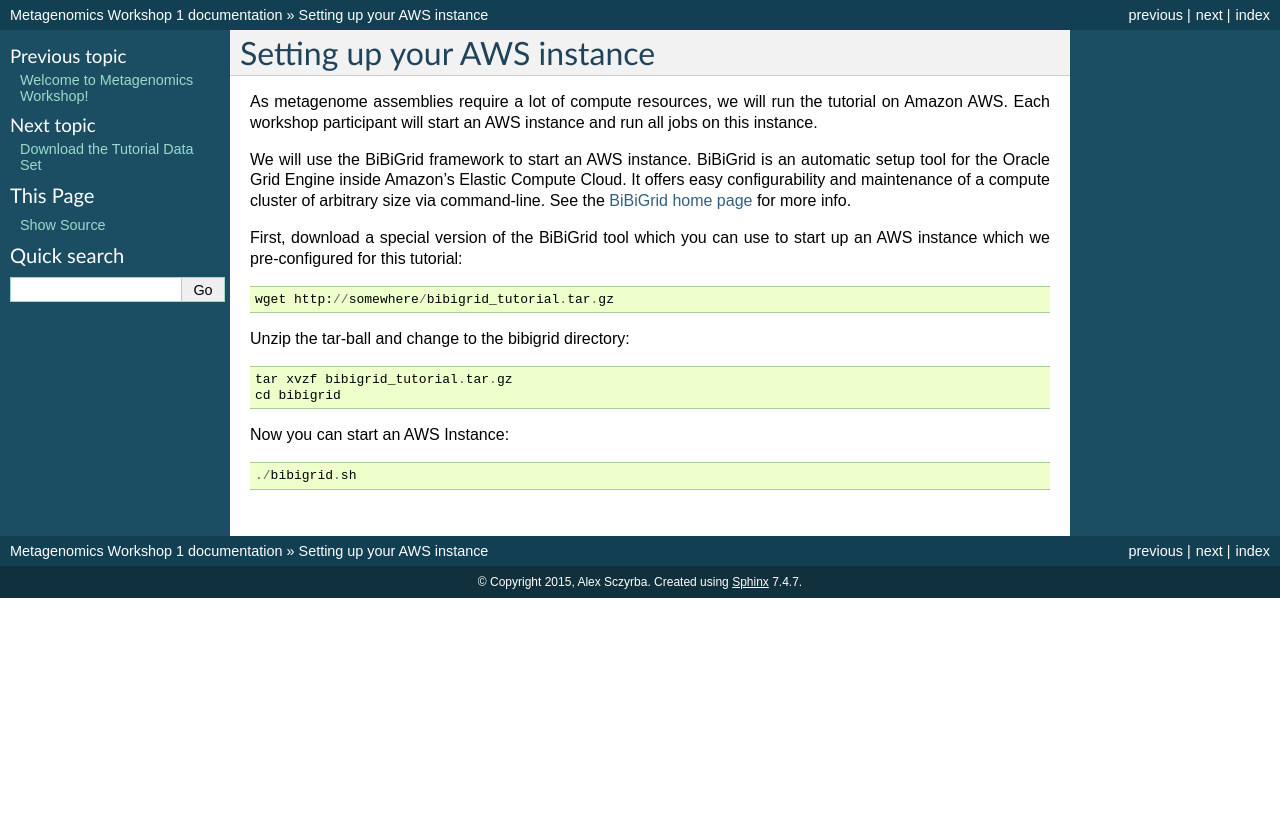
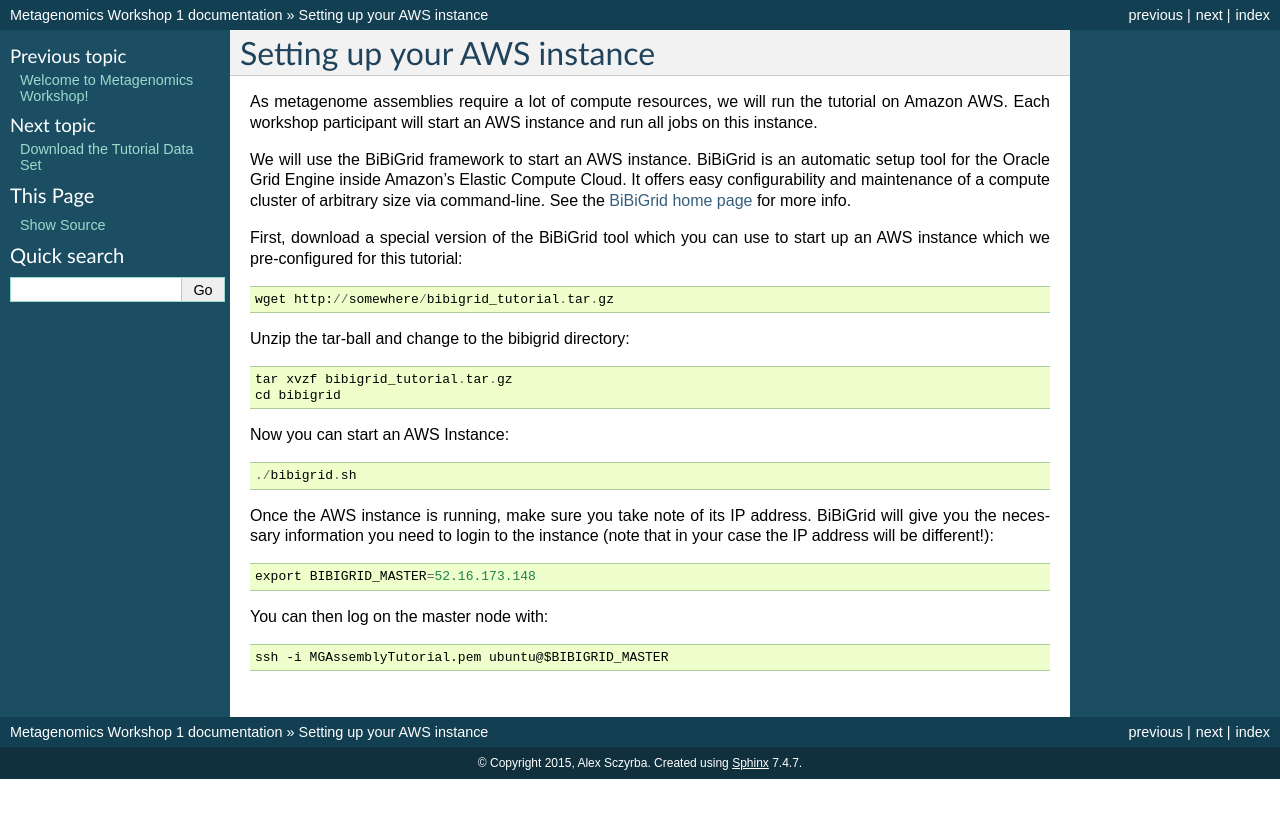
Before and after one commit to metagenomics/metagenomics-workshop, a Sphinx documentation site: the page built from docs/bibigrid.rst, in a window 1280 px wide. Shown: the top 818 px of the page. Built offline with Sphinx 7.4.7, drawn with Linux system fonts in a browser that asks for light colours.

Commit message:
Update bibigrid.rst

```diff
--- a/docs/bibigrid.rst
+++ b/docs/bibigrid.rst
@@ -19,3 +19,11 @@ Unzip the tar-ball and change to the bibigrid directory::
 Now you can start an AWS Instance::
 
   ./bibigrid.sh
+
+Once the AWS instance is running, make sure you take note of its IP address. BiBiGrid will give you the necessary information you need to login to the instance (note that in your case the IP address will be different!)::
+
+  export BIBIGRID_MASTER=52.16.173.148
+
+You can then log on the master node with::
+
+  ssh -i MGAssemblyTutorial.pem ubuntu@$BIBIGRID_MASTER
```
